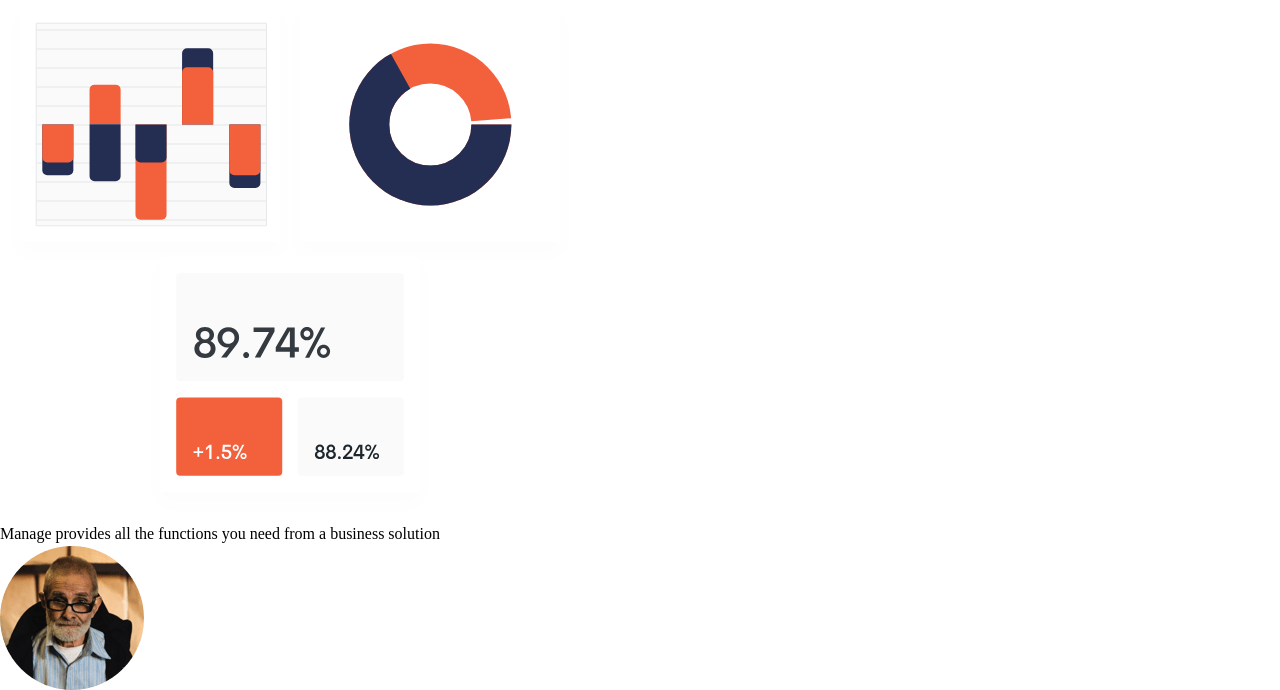
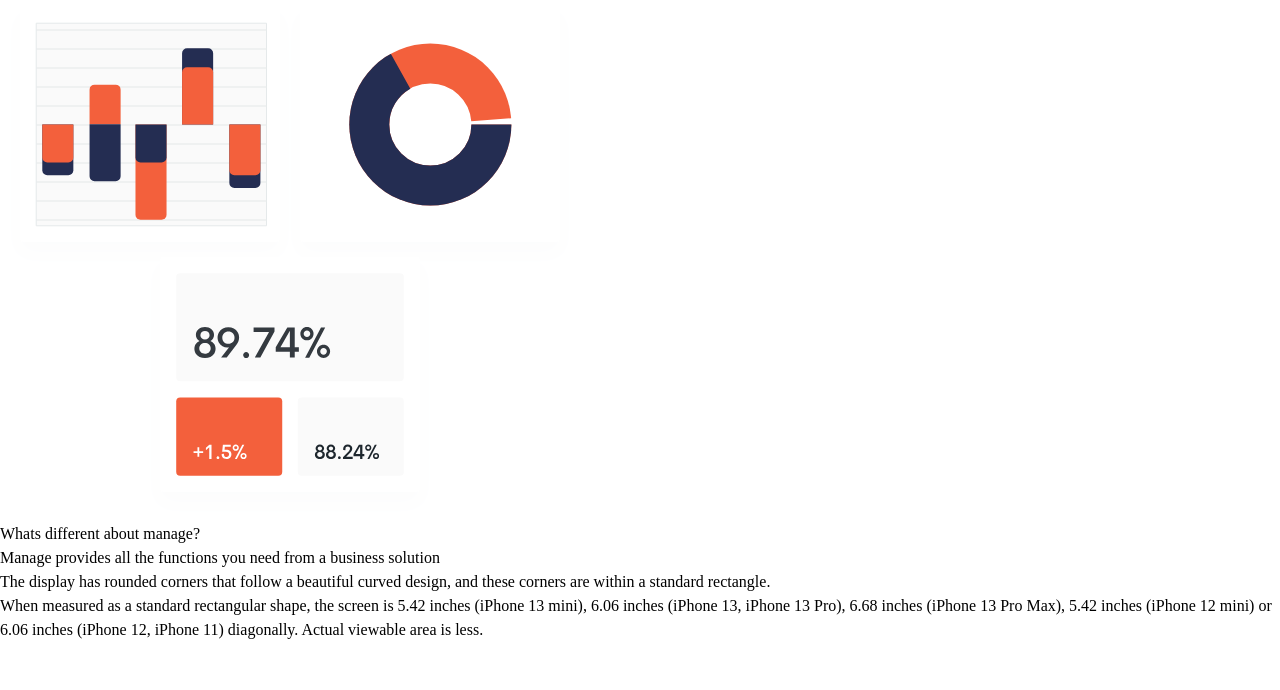
Before and after one commit to MattWalker1/template-landing-page, a website built with Vite: page index.html in a window 1280 px wide. Shown: the part 299-989 px from the top of the page. After the commit the page ends 941 px from the top, so only its background shows below. Built offline with nearby package versions, Linux system fonts and the light colour scheme.

Commit message:
role list ul/li

```diff
--- a/index.html
+++ b/index.html
@@ -50,11 +50,25 @@
         <div class="even-columns">
           <div>
             <h2 class="fs-secondary-heading fw-bold"></h2>
-            <p>Manage provides all the functions you need from a business solution</p>
+            <p>Whats different about manage?</p>
+            <p>Manage provides all the functions you need from a business solution </p>
           </div>
 
-          <div> <img src="images\avatar-richard.png" alt=""> </div>
+          <div>
+            <ul role="list">
+              <li><h3 class="fs-600 fw-bold"></h3>
+              <p>The display has rounded corners that follow a beautiful curved design, and these corners are within a standard rectangle. </p>
+              </li>
 
+              <li><h3 class="fs-600 fw-bold"></h3>
+              <p>When measured as a standard rectangular shape, the screen is 5.42 inches (iPhone 13 mini), 6.06 inches (iPhone 13, iPhone 13 Pro), 6.68 inches (iPhone 13 Pro Max), 5.42 inches (iPhone 12 mini) or 6.06 inches (iPhone 12, iPhone 11) diagonally. Actual viewable area is less.</p>
+              </li>
+
+              <li><h3 class="fs-600 fw-bold"></h3>
+              <p></p>
+              </li>
+            </ul>
+          </div>
         </div>
       </div>
     </section>
```
